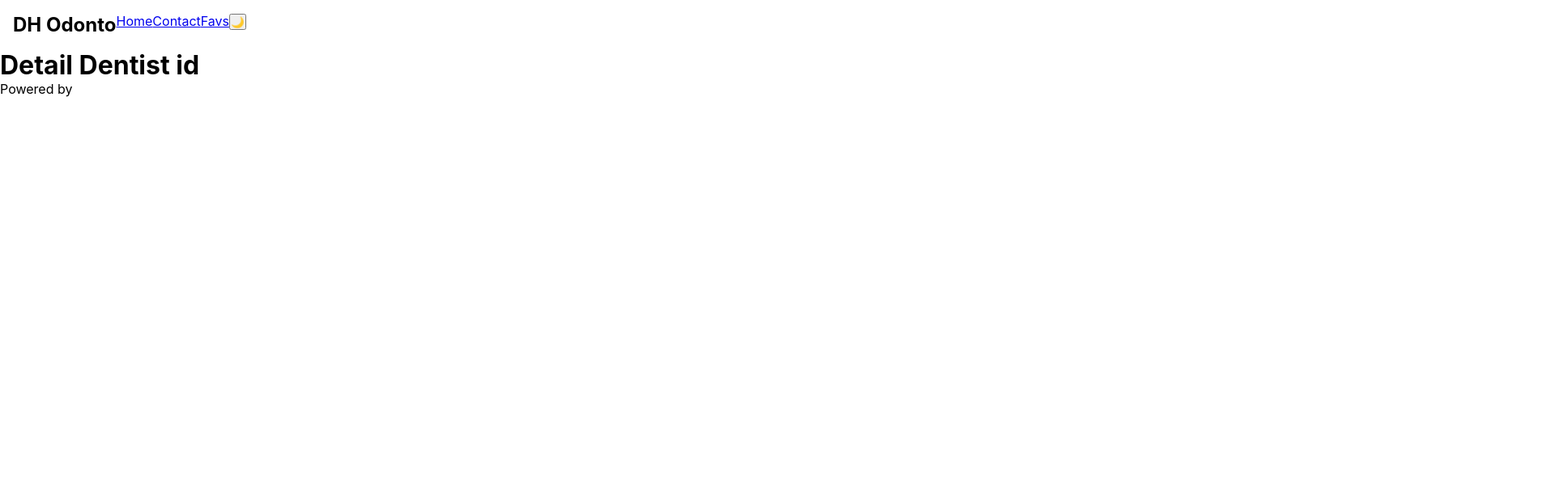
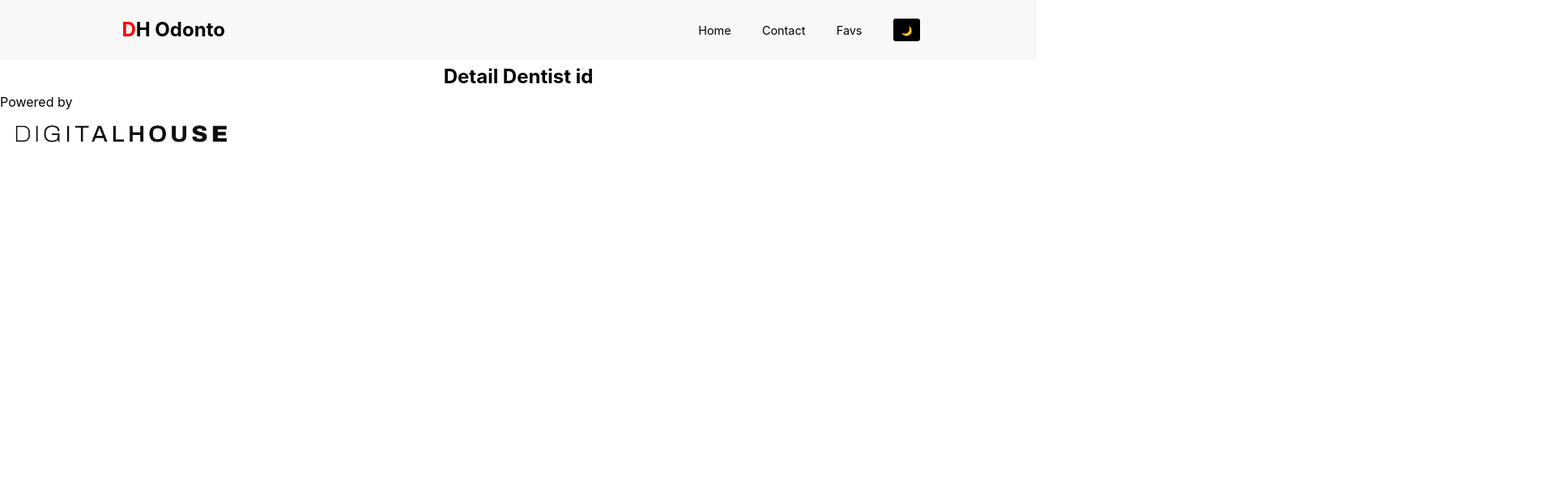
Before and after one commit to aleandreslg/ProyectoFrontendIII, a React (Create React App) app: page /detail in a window 1280 px wide. Shown: the top 616 px of the page at 81% size, 1920 px wide, since content can reach past the window. Built offline with nearby package versions, Linux system fonts and the light colour scheme.

Commit message:
2do commit

```diff
--- a/src/Components/Card.module.css
+++ b/src/Components/Card.module.css
@@ -1,13 +1,35 @@
-.card{
+.card {
   display: flex;
-    justify-content: space-around;
+  justify-content: space-evenly;
   flex-direction: column;
   align-items: center;
   width: 200px;
-    padding: 0.5rem 0.5rem 0 0.5rem;
+  padding: 0.3rem 0.3rem 0 0.3rem;
   border: 0.5px solid rgb(136, 136, 136);
 }
 
-.card:hover{
+.card img {
+  margin-bottom: 1rem;
+  width: 100%;
+}
+
+.card h2 {
+  font-size: 0.9rem;
+  margin-bottom: 1.2rem;
+}
+
+.card h4 {
+  font-size: 0.8rem;
+  margin-bottom: 0.8rem;
+}
+
+.card button {
+  width: 100%;
+  margin-bottom: 0.3rem;
+  border: none;
+  padding: 0.2rem;
+}
+
+.card:hover {
   border: 0.5px solid rgb(206, 217, 142);
 }
--- a/src/Components/Footer.jsx
+++ b/src/Components/Footer.jsx
@@ -1,14 +1,13 @@
-import React from 'react'
-import logo from "./DH.png"
+import React from "react";
+import logo from "./DH.png";
 
 const Footer = () => {
-
   return (
     <footer>
-        <p>Powered by</p>
-        <img src={logo} alt='DH-logo' />
+      <p>Powered by</p>
+      <img src={logo} alt="DH-logo" style={{ width: "300px" }} />
     </footer>
-  )
-}
+  );
+};
 
-export default Footer
+export default Footer;
--- a/src/Components/Navbar.jsx
+++ b/src/Components/Navbar.jsx
@@ -1,25 +1,37 @@
-import React from 'react'
-import { Link } from "react-router-dom"
-
+import React from "react";
+import { Link } from "react-router-dom";
+import styles from "./Navbar.module.css";
 
 //Este componente debera ser estilado como "dark" o "light" dependiendo del theme del Context
 
 const Navbar = () => {
-
   return (
-    <nav>
-      <h1>D<span>H</span> Odonto</h1>
+    <div class={styles.navbar_wrapper}>
+      <nav className={styles.navbar}>
+        <h1>
+          <span>D</span>H Odonto
+        </h1>
         {/* Aqui deberan agregar los liks correspondientes a las rutas definidas */}
         {/* Deberan implementar ademas la logica para cambiar de Theme con el button */}
         <ul>
+          <li>
             <Link to="/">Home</Link>
+          </li>
+          <li>
             <Link to="/contact">Contact</Link>
+          </li>
+          <li>
             <Link to="/favs">Favs</Link>
-        <button><span>🌙</span></button>
+          </li>
+          <li>
+            <button>
+              <span>🌙</span>
+            </button>
+          </li>
         </ul>
+      </nav>
+    </div>
+  );
+};
 
-    </nav>
-  )
-}
-
-export default Navbar
+export default Navbar;
--- /dev/null
+++ b/src/Components/Navbar.module.css
@@ -0,0 +1,38 @@
+.navbar_wrapper {
+  width: 100%;
+  background-color: #f8f8f8;
+  display: flex;
+  justify-content: center;
+}
+
+.navbar {
+  justify-content: space-between;
+}
+
+.navbar h1 span {
+  color: #ff0000;
+}
+
+.navbar ul {
+  list-style: none;
+  display: flex;
+  gap: 2.4rem;
+  align-items: center;
+}
+
+.navbar ul a {
+  text-decoration: none;
+  color: #000000;
+  font-size: 0.9rem;
+}
+
+.navbar button {
+  background-color: #000000;
+  border: none;
+  padding: 0.4rem 0.6rem;
+  border-radius: 0.2rem;
+}
+
+.navbar button span {
+  font-size: 0.7rem;
+}
--- a/src/Routes/Home.jsx
+++ b/src/Routes/Home.jsx
@@ -1,36 +1,31 @@
-import React, { useState, useEffect } from 'react'
-import Card from '../Components/Card'
-import axios from "axios"
-import styles from "./Home.module.css"
+import React, { useState, useEffect } from "react";
+import Card from "../Components/Card";
+import axios from "axios";
+import styles from "./Home.module.css";
 
 //Este componente debera ser estilado como "dark" o "light" dependiendo del theme del Context
 
 const Home = () => {
+  const [odontologos, setOdontologos] = useState([]);
 
-  const [odontologos, setOdontologos] = useState([])
-
-  useEffect(()=>{
-    axios.get("https://jsonplaceholder.typicode.com/users")
-    .then( res => setOdontologos(res.data))
-  }, [])
+  useEffect(() => {
+    axios
+      .get("https://jsonplaceholder.typicode.com/users")
+      .then((res) => setOdontologos(res.data));
+  }, []);
 
   return (
-    <main className="" >
+    <main className="">
       <h1>Home</h1>
       <div className={styles.cardgrid}>
         {/* Aqui deberias renderizar las cards */}
 
-        {
-          odontologos.map((odontologo)=>{
-            return(
-              <Card odontologo="odontologo" key={odontologo.id}/>
-            )
-          })
-        }
-
+        {odontologos.map((odontologo) => {
+          return <Card odontologo={odontologo} key={odontologo.id} />;
+        })}
       </div>
     </main>
-  )
-}
+  );
+};
 
-export default Home
+export default Home;
--- a/src/Routes/Home.module.css
+++ b/src/Routes/Home.module.css
@@ -1,6 +1,12 @@
-.cardgrid{
+h1 {
+  font-size: 1.5rem;
+  text-align: center;
+  padding: 0.4rem;
+}
+
+.cardgrid {
   display: flex;
-    justify-content: space-evenly;
+  justify-content: start;
   gap: 1rem;
   width: 90vw;
   height: auto;
--- a/src/index.jsx
+++ b/src/index.jsx
@@ -7,6 +7,9 @@ import App from './App';
 const root = ReactDOM.createRoot(document.getElementById('root'));
 root.render(
   <React.StrictMode>
-      <App/>
+      <div>
+        <App/>
+      </div>
+
   </React.StrictMode>
 );
```
Also changed, not shown: src/Components/Card.jsx (+7 -5 lines), 2 other files (tests, documents, lock files or other folders). Lines whose indentation alone changed are shown as unchanged.
